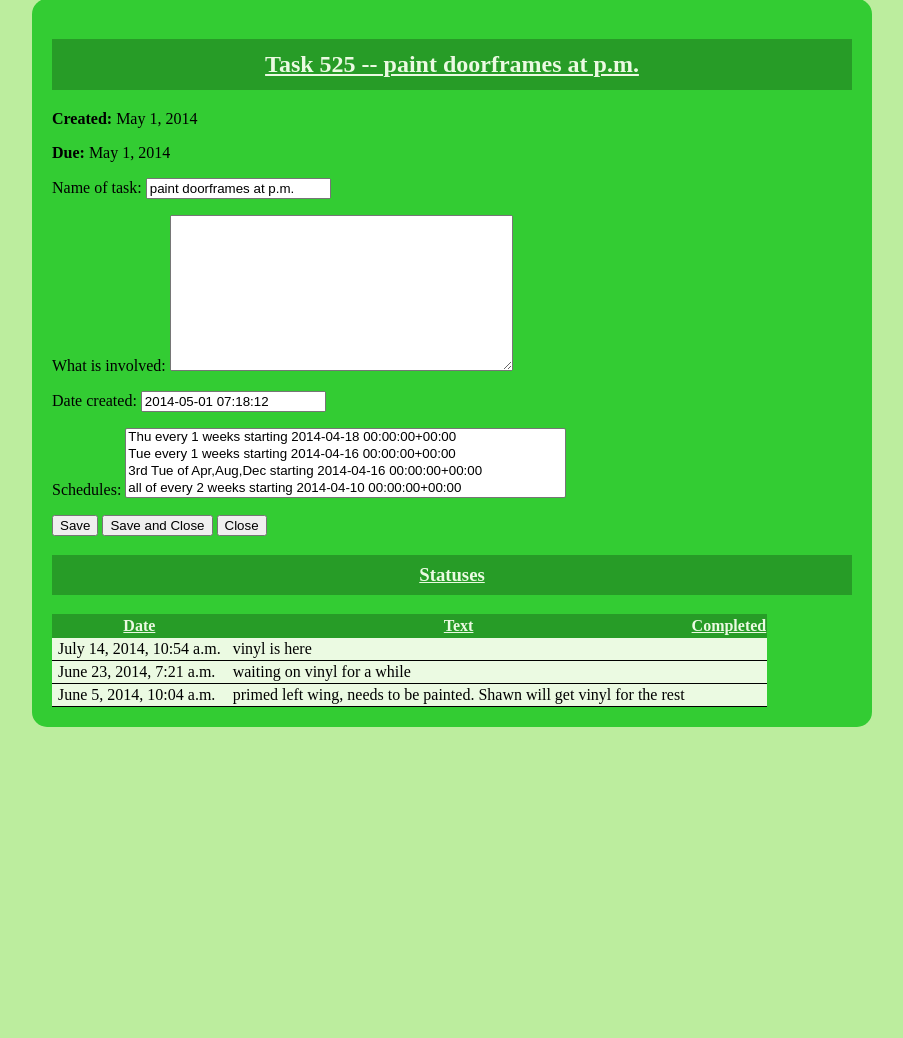
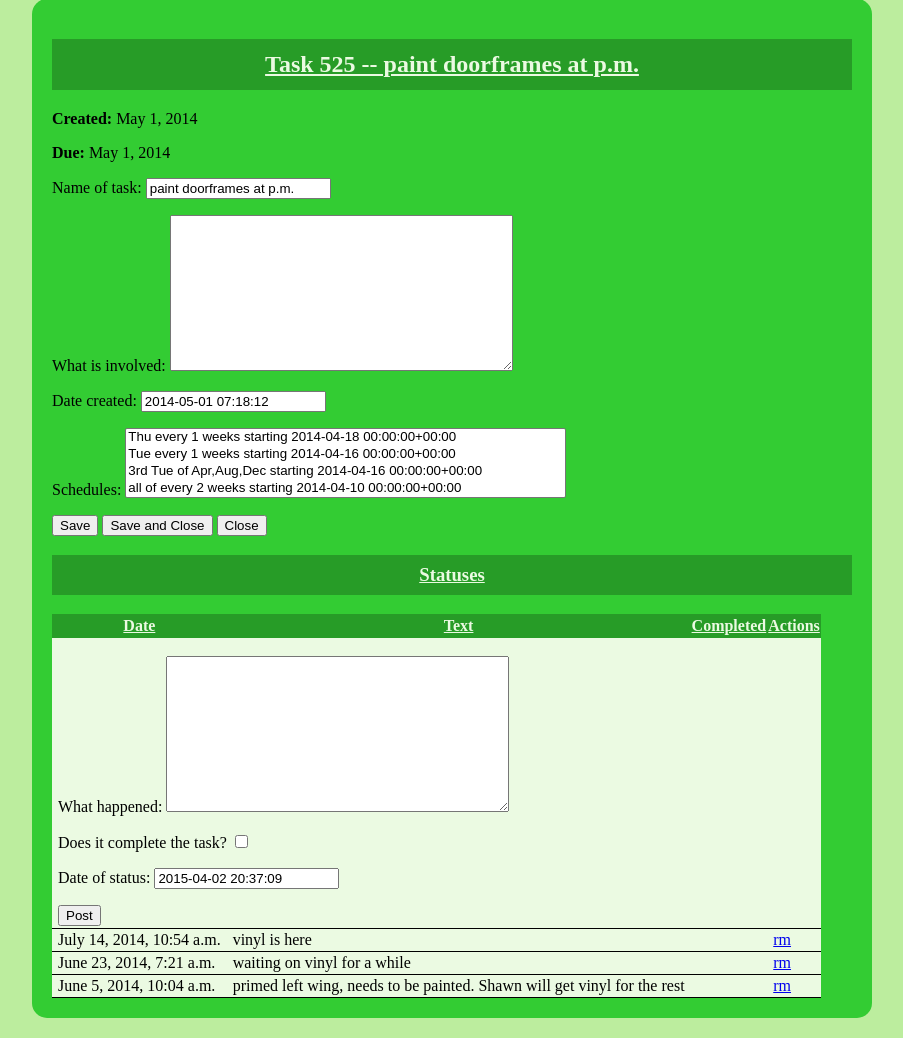
Before and after one commit to snydergd/pmtodo, a Django app: page /tasks/modify.html?id=525 in a window 1280 px wide. Shown: the part 111-1149 px from the top of the page, without its empty margins (188-1091 px from the left). Before the commit the page ends 838 px from the top, so only its background shows below. Run offline with Django 3.2, Linux system fonts and the light colour scheme; data comes from the database, SQL or seed files in the repository.

Commit message:
allowed for deletion and adding of statuses in the task edit view

```diff
--- a/todo/main/forms.py
+++ b/todo/main/forms.py
@@ -28,3 +28,9 @@ class StatusFormBasic(forms.ModelForm):
         widgets = {
             'task': forms.HiddenInput()
         }
+    def handleInput(self):
+        if self.is_valid():
+            instance = self.save()
+            return "OK" + str(instance.id)
+        else:
+            return "IVForm" + ", ".join([str(f.errors)+','+f.name for f in self])
--- a/todo/main/models.py
+++ b/todo/main/models.py
@@ -85,7 +85,7 @@ class Schedule(models.Model):
 
 class Task(models.Model):
     name = models.CharField('Name of task', max_length=200)
-    desc = models.TextField('What is involved', max_length=300, blank=True, default='')
+    desc = models.TextField('What is involved', blank=True, default='')
     date_created = models.DateTimeField('Date created', default=timezone.now, blank=True)
     schedules = models.ManyToManyField(Schedule, blank=True)
     next_date = models.DateTimeField('Cached date of next occurance', default=timezone.now, blank=True)
@@ -178,7 +178,7 @@ class Task(models.Model):
 
 class Status(models.Model):
     task = models.ForeignKey(Task)
-    text = models.CharField('What happened', max_length=1024)
+    text = models.TextField('What happened', blank=True, default='')
     complete = models.BooleanField('Does it complete the task?', default=False)
     date = models.DateTimeField('Date of status', default=timezone.now, blank=True)
 
--- a/todo/main/templates/tasks/modify.html
+++ b/todo/main/templates/tasks/modify.html
@@ -5,6 +5,37 @@
             $(function () {
                 $("#discard").click(function () {
                     window.location.href="/tasks/list.html";
+                });
+                $("body").delegate("#submitComplete", "click", function (event) {
+                    event.preventDefault();
+                    $.post("", $("#completeDialog form").serialize(), function (data) {
+                        if (data.indexOf("OK") == 0) {
+                            // TODO: make this use another row as a template
+                            $("<tr id=\"" + data.substr(2) + "\"><td>"
+                                + $("#id_date").val() + "</td><td>"
+                                + $("#id_text").val() + "</td><td>"
+                                + ($("#id_complete").is(":checked") ? "Yes" : "") + "</td><td><a href=\"?id="
+                                + data.substr(2) + "&action=rmstat\" class=\"rmstat\">rm</a></td></tr>")
+                                .appendTo("#statusList");
+                            $("#completeDialog form")[0].reset();
+                            $("#completeDialog :input").prop("disabled", false);
+                        } else {
+                            alert("Invalid information!");
+                        }
+                    });
+                    $("#completeDialog :input").prop("disabled", true);
+                });
+                $("body").delegate(".rmstat", "click", function (event) {
+                    tr = $(this).parents("tr").first();
+
+                    $.get("", {"id": tr.attr("id"), "action": "rmstat"}, function (data) {
+                        if (data.indexOf("OK") == 0) {
+                            tr.remove();
+                        } else {
+                            alert("failed");
+                        }
+                    });
+                    event.preventDefault();
                 });
             });
         </script>
@@ -24,17 +55,28 @@
             </p>
         </form>
         <h3>Statuses</h3>
-        <table>
+        <table id="statusList">
             <tr>
                 <th>Date</th>
                 <th>Text</th>
                 <th>Completed</th>
+                <th>Actions</th>
+            </tr>
+            <tr id="completeDialog">
+                <td colspan="4">
+                    <form action="" method="POST">
+                        {% csrf_token %}
+                        {{ statForm }}
+                        <button id="submitComplete">Post</button>
+                    </form>
+                </td>
             </tr>
             {% for status in obj.status_set.all %}
-            <tr>
+            <tr id="{{ status.id }}">
                 <td>{{ status.date }}</td>
                 <td>{{ status.text }}</td>
                 <td>{% if status.complete %}Yes{% endif %}</td>
+                <td><a href="?id={{status.id}}&action=rmstat" class="rmstat">rm</a></td>
             </tr>
             {% endfor %}
         </table>
--- a/todo/main/views.py
+++ b/todo/main/views.py
@@ -1,7 +1,8 @@
 
 from django.shortcuts import render, redirect
 from django.http import HttpResponse
-from main.models import Task, Repeat, Schedule
+from django.core.exceptions import ObjectDoesNotExist
+from main.models import Task, Repeat, Schedule, Status
 from main.forms import RepeatForm, ScheduleForm, TaskForm, StatusFormBasic
 from django.utils.html import strip_tags
 from datetime import datetime
@@ -61,18 +62,31 @@ def genericListView(request, t, context, typeName):
 
 def taskView(request):
     context = {}
+    if request.POST:
+        return HttpResponse(StatusFormBasic(request.POST).handleInput())
+
     context['all_schedules'] = Schedule.objects.all()
-    return genericModView(request, Task, TaskForm, 'tasks/modify.html')
+    # TODO: get rid of duplicate code below with genericModView
+    if request.GET:
+        if 'action' in request.GET:
+            if request.GET['action'] == 'rmstat':
+                try:
+                    s = Status.objects.get(id=request.GET['id'])
+                    s.delete()
+                    return HttpResponse("OK")
+                except ObjectDoesNotExist:
+                    return HttpResponse("Invalid status id")
+        if 'id' in request.GET and request.GET['id'].isdigit():
+            instance = Task.objects.get(pk=request.GET['id'])
+    elif request.POST and 'id' in request.POST and request.POST['id'].isdigit():
+        instance = Task.objects.get(pk=request.POST['id'])
+    context['statForm'] = StatusFormBasic(initial={'task':instance}).as_p()
+    return genericModView(request, Task, TaskForm, 'tasks/modify.html', context=context)
 
 def taskList(request, showDue=False):
     context = {}
     if request.POST:
-        form = StatusFormBasic(request.POST)
-        if form.is_valid():
-            instance = form.save()
-            return HttpResponse("OK")
-        else:
-            return HttpResponse("IVForm" + ', '.join([str(f.errors) for f in form]) + str(request.POST))
+        return HttpResponse(StatusFormBasic(request.POST).handleInput())
     elif request.method == "GET":
         data = request.GET
         if 'action' in data:
```
Also changed, not shown: todo/main/templates/tasks/list.html (+14 -1 lines).
